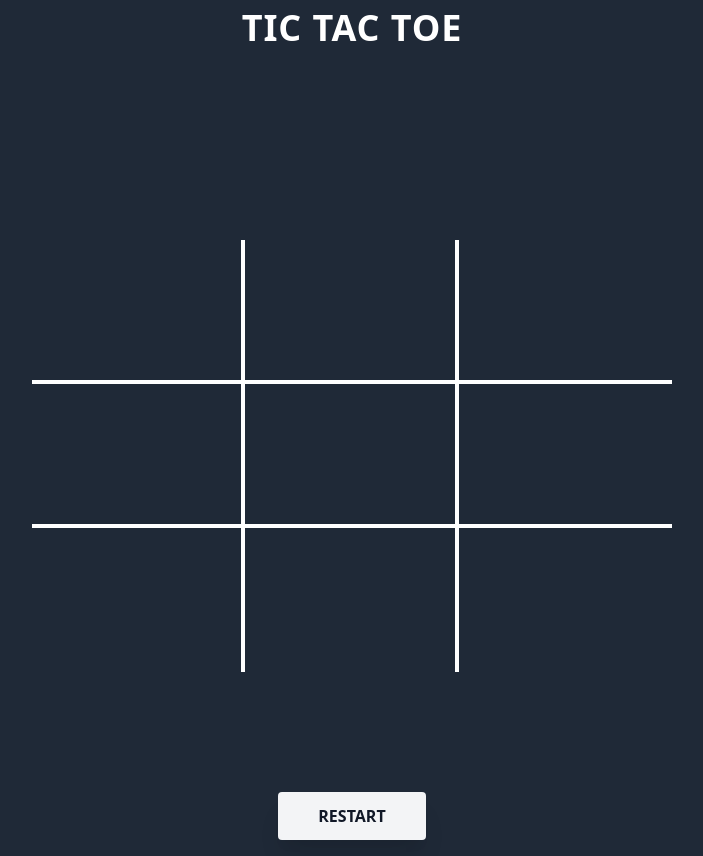
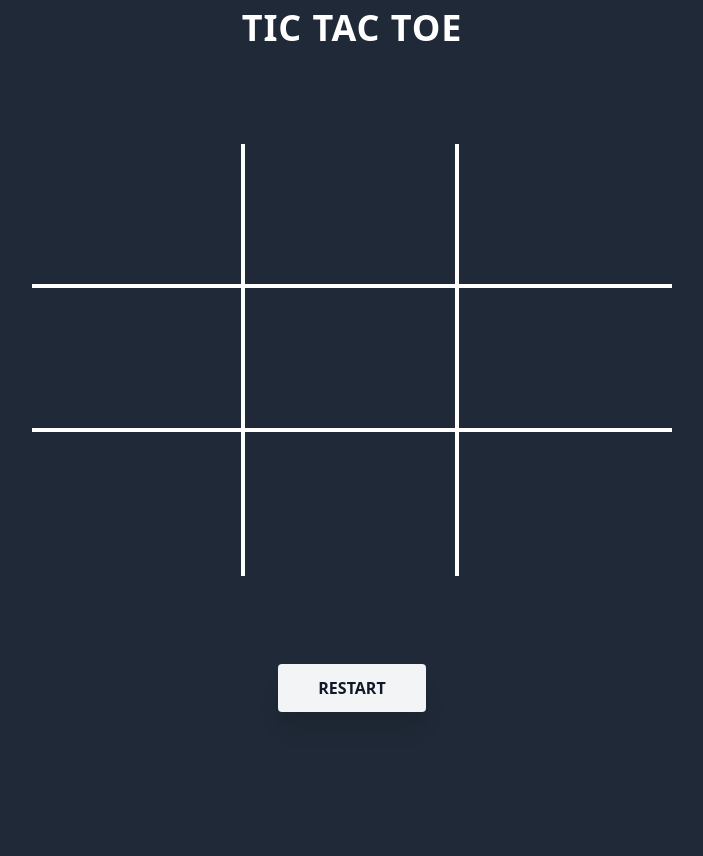
Before and after one commit to luhansalimena/tic-tac-toe, a React (Create React App) app: page / in a window 1280 px wide. Shown: the whole page, without its empty margins (288-991 px from the left). After the commit the page ends 808 px from the top, so only its background shows below. Built offline with nearby package versions, Linux system fonts and the light colour scheme.

Commit message:
feat: add message that announces the winner

```diff
--- a/src/Components/Board.jsx
+++ b/src/Components/Board.jsx
@@ -99,7 +99,9 @@ const Board = () => {
   return (
     <div className="flex-col items-center justify-center w-full h-screen">
       <h1 className="my-2 text-4xl font-bold tracking-wide text-center text-white uppercase">Tic Tac Toe</h1>
-      <div className="flex items-center justify-center w-full h-full">
+      {win === 1 && <h2 className="my-4 text-3xl font-bold tracking-wide text-center text-white uppercase">X Won!</h2>}
+      {win === 0 && <h2 className="my-4 text-3xl font-bold tracking-wide text-center text-white uppercase">O Won!</h2>}
+      <div className="flex items-center justify-center w-full h-full -my-24">
         <div className="flex flex-wrap w-1/2">
           <Tile handleTileClick={handleTileClick} index={0} selected={board[0]} classes="border-r-4 border-b-4 border-white" />
           <Tile handleTileClick={handleTileClick} index={1} selected={board[1]} classes="border-r-4 border-b-4 border-white" />
```
